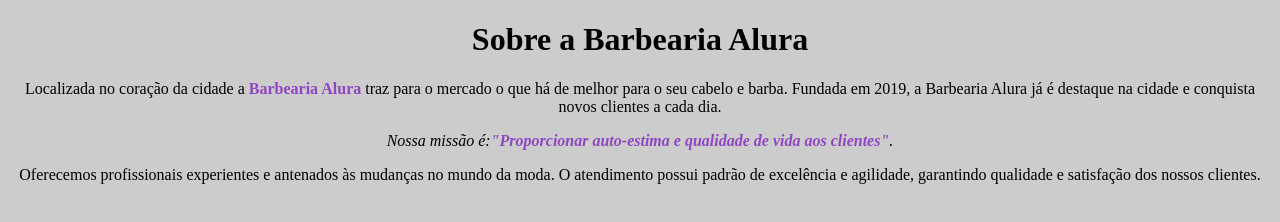
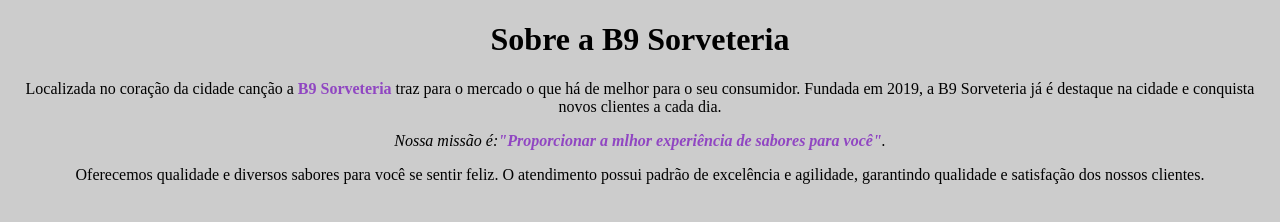
Before and after one commit to bianca091A/index.html, a plain HTML site: page index.html in a window 1280 px wide. Drawn offline with Linux system fonts and the light colour scheme.

Commit message:
index.html

```diff
--- a/index.html
+++ b/index.html
@@ -2,7 +2,7 @@
 <html lang="pt-br">
     <head>
         <meta charset="UTF-8">
-        <title> Barbearia Alura</title>
+        <title> B9 Sorveteria </title>
          <link rel="stylesheet" href="style.css">
 
         <style>
@@ -10,12 +10,12 @@
         </style>
     </head>
     <body>
-        <h1 style="text-align: center">Sobre a Barbearia Alura </h1>
+        <h1 style="text-align: center">Sobre a B9 Sorveteria </h1>
 
-     <p style="text-align: center">Localizada no coração da cidade a <strong>Barbearia Alura</strong> traz para o mercado o que há de melhor para o seu cabelo e barba. Fundada em 2019, a Barbearia Alura já é destaque na cidade e conquista novos clientes a cada dia.</p>
+     <p style="text-align: center">Localizada no coração da cidade canção a <strong>B9 Sorveteria</strong> traz para o mercado o que há de melhor para o seu consumidor. Fundada em 2019, a B9 Sorveteria já é destaque na cidade e conquista novos clientes a cada dia.</p>
 
-     <p  style="font: size 20px;text-align: center ;"><em>Nossa missão é:<strong>"Proporcionar auto-estima e qualidade de vida aos clientes"</strong>.</em></p>
+     <p  style="font: size 20px;text-align: center ;"><em>Nossa missão é:<strong>"Proporcionar a mlhor experiência de sabores para você"</strong>.</em></p>
 
-     <p style="text-align: center">Oferecemos profissionais experientes e antenados às mudanças no mundo da moda. O atendimento possui padrão de excelência e agilidade, garantindo qualidade e satisfação dos nossos clientes.</p>
+     <p style="text-align: center">Oferecemos qualidade e diversos sabores para você se sentir feliz. O atendimento possui padrão de excelência e agilidade, garantindo qualidade e satisfação dos nossos clientes.</p>
     </body>
 <html>
```
